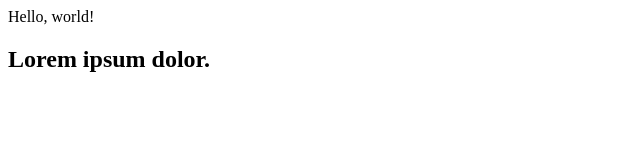
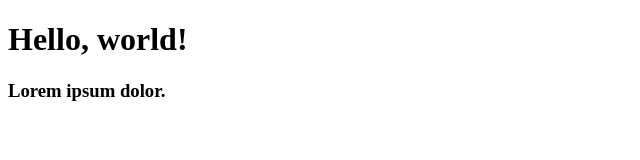
Before and after one commit to 000tiago/aulagit, a plain HTML site: page index.html in a window 1280 px wide. Shown: the whole page, without its empty margins (0-640 px from the left). Drawn offline with Linux system fonts and the light colour scheme.

Commit message:
11º commit, realizando as alterações nas tags do html.index

```diff
--- a/index.html
+++ b/index.html
@@ -6,8 +6,8 @@
     <title>Document</title>
 </head>
 <body>
-    Hello, world!
+   <h1>Hello, world!</h1>
 
-    <h2>Lorem ipsum dolor.</h2>
+    <h3>Lorem ipsum dolor.</h3>
 </body>
 </html>
```
